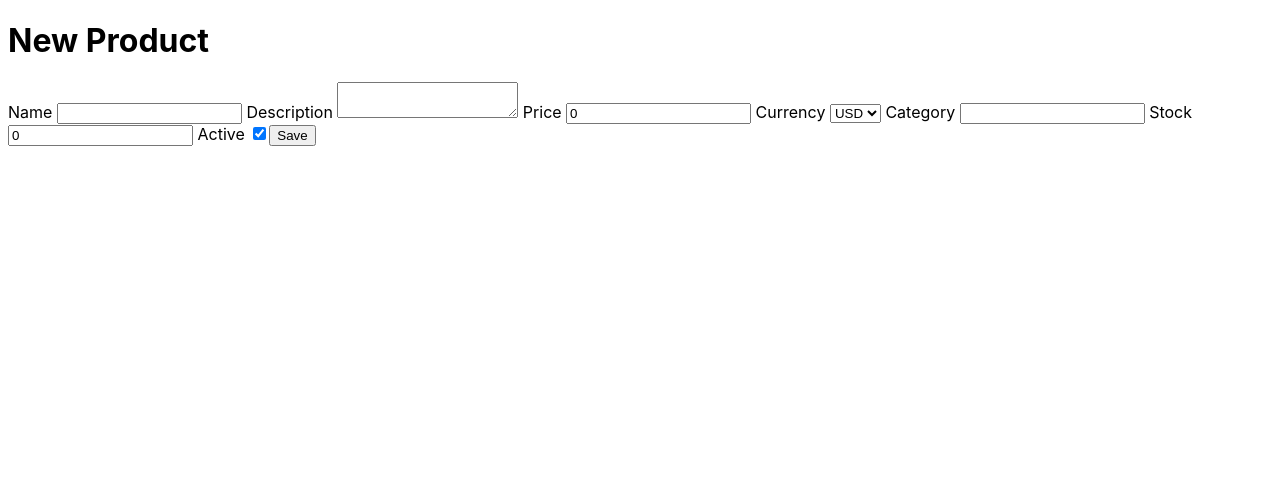
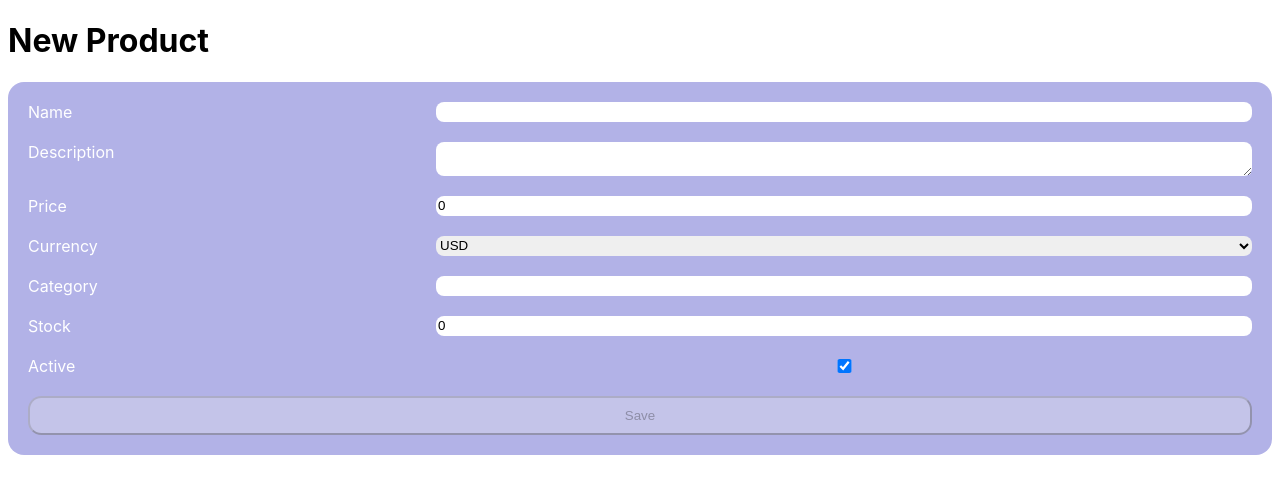
Before and after one commit to Ridan77/product-dashboard, an Angular app: page /products/new in a window 1280 px wide. Shown: the top 494 px of the page. Built offline with nearby package versions, Linux system fonts and the light colour scheme.

Commit message:
design form page

```diff
--- a/src/app/components/product-form/product-form.component.css
+++ b/src/app/components/product-form/product-form.component.css
@@ -0,0 +1,34 @@
+.image-preview {
+  display: flex;
+  justify-self: center;
+  padding: 20px;
+}
+
+form {
+  display: grid;
+  grid-template-columns: 1fr;
+  gap: 20px;
+  background-color: var(--bg-general);
+  color: white;
+  padding: 20px;
+  border-radius: 1em;
+  label {
+    display: grid;
+    grid-template-columns: 1fr 2fr;
+
+    input,
+    textarea,
+    select {
+      border: none;
+      border-radius: 0.6em;
+    }
+  }
+  p {
+    margin: 0;
+    margin-left: 100px;
+  }
+  button {
+    padding: 10px;
+    border-radius: 1em;
+  }
+}
--- a/src/app/components/product-form/product-form.component.html
+++ b/src/app/components/product-form/product-form.component.html
@@ -3,11 +3,7 @@
 <p *ngIf="error" class="error">{{ error }}</p>
 <!-- Product image (edit mode only) -->
 <div *ngIf="isEditMode && !loading" class="image-preview">
-  <img
-    class="product-image"
-    [src]="getImageUrl(form.get('name')?.value)"
-    [alt]="form.get('name')?.value"
-  />
+    <img class="product-image" [src]="getImageUrl(form.get('name')?.value)" [alt]="form.get('name')?.value" />
 </div>
 
 <form [formGroup]="form" (ngSubmit)="submit()">
@@ -23,11 +19,17 @@
         Description
         <textarea formControlName="description"></textarea>
     </label>
+    <p *ngIf="form.get('description')?.touched && form.get('description')?.invalid">
+        Description is required
+    </p>
 
     <label>
         Price
         <input type="number" formControlName="price" />
     </label>
+    <p *ngIf="form.get('price')?.touched && form.get('price')?.invalid">
+        Price is required
+    </p>
 
     <label>
         Currency
@@ -38,6 +40,7 @@
         </select>
     </label>
 
+
     <label>
         Category
         <input formControlName="category" />
@@ -47,13 +50,15 @@
         Stock
         <input type="number" formControlName="stock" />
     </label>
-
+    <p *ngIf="form.get('stock')?.touched && form.get('stock')?.invalid">
+        Stock is required
+    </p>
     <label>
         Active
         <input type="checkbox" formControlName="isActive" />
     </label>
 
-    <button type="submit" [disabled]="loading">
+    <button type="submit" [disabled]="loading || form.invalid">
         {{ loading ? 'Saving...' : 'Save' }}
     </button>
 </form>
--- a/src/app/components/product-form/product-form.component.ts
+++ b/src/app/components/product-form/product-form.component.ts
@@ -16,6 +16,7 @@ import { Product } from '../../models/product.model'
   standalone: true,
   imports: [ReactiveFormsModule, NgIf],
   templateUrl: './product-form.component.html',
+  styleUrl: './product-form.component.css',
 })
 export class ProductFormComponent implements OnInit {
   form!: FormGroup
@@ -62,6 +63,8 @@ export class ProductFormComponent implements OnInit {
   submit(): void {
     if (this.form.invalid) {
       this.form.markAllAsTouched()
+      console.log('not valid form')
+
       return
     }
 
--- a/src/app/components/products-list/products-list.component.css
+++ b/src/app/components/products-list/products-list.component.css
@@ -32,9 +32,10 @@
   gap: 20px;
 }
 
-.list-content {
+.list-content ,.msg-or-err {
   padding-top: 150px;
   padding-bottom: 70px;
+  height: 100%;
 }
 
 .products-grid {
@@ -76,3 +77,9 @@
   font-size: 0.9rem;
   margin-top: 0.5rem;
 }
+
+.msg-or-err{
+text-align: center;
+color: white;
+
+}
--- a/src/app/components/products-list/products-list.component.html
+++ b/src/app/components/products-list/products-list.component.html
@@ -19,13 +19,13 @@
     </div>
 
     <!-- Loading -->
-    <p *ngIf="loading">Loading products…</p>
+    <p class="msg-or-err" *ngIf="loading">Loading products…</p>
 
     <!-- Error -->
-    <p *ngIf="error" class="error">{{ error }}</p>
+    <p class="msg-or-err" *ngIf="error" class="error">{{ error }}</p>
 
     <!-- Empty -->
-    <p *ngIf="!loading && !error && products.length === 0">
+    <p class="msg-or-err" *ngIf="!loading && !error && products.length === 0">
         No products found.
     </p>
 
--- a/src/assets/db.json
+++ b/src/assets/db.json
@@ -179,6 +179,18 @@
       "isActive": false,
       "createdAt": 1706169600000,
       "updatedAt": 1706169600000
+    },
+    {
+      "name": "Tessr",
+      "description": "des",
+      "price": 50,
+      "currency": "ILS",
+      "category": "ss",
+      "stock": 1,
+      "isActive": true,
+      "id": 1767806660431,
+      "createdAt": 1767806660431,
+      "updatedAt": 1767806660431
     }
   ]
 }
```
